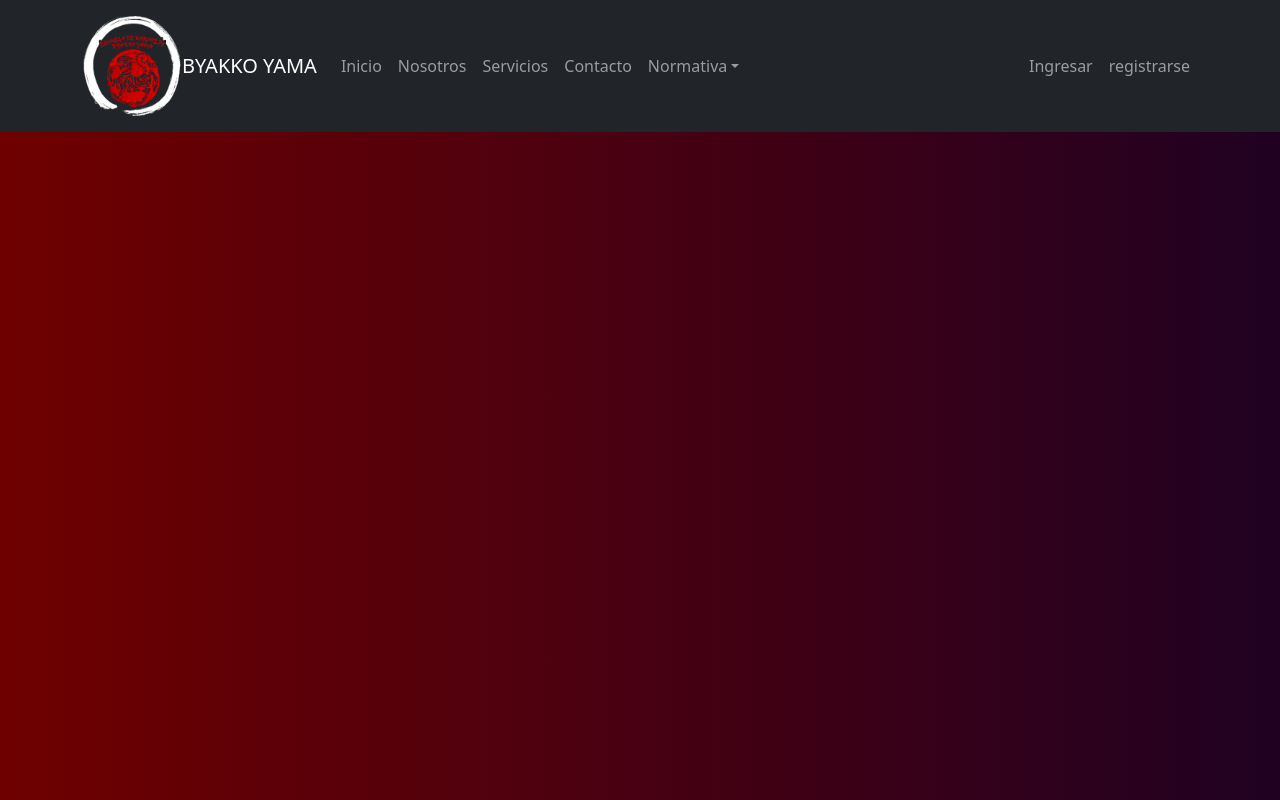
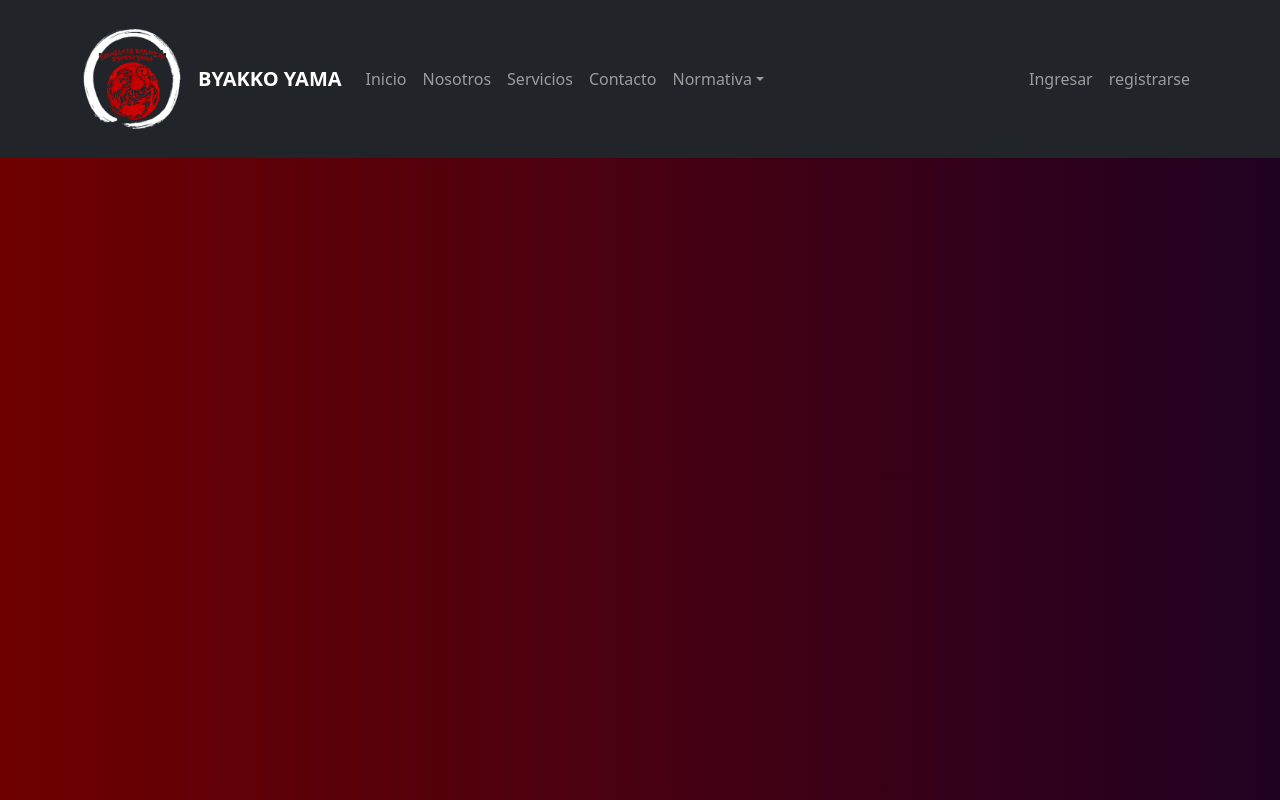
Before and after one commit to Aghent47/byakko, a React (Vite) app: page / in a window 1280 px wide. Built offline with nearby package versions, Linux system fonts and the light colour scheme.

Commit message:
Componente Navbar 1.0.1 OK

```diff
--- a/src/components/Nav.jsx
+++ b/src/components/Nav.jsx
@@ -7,8 +7,13 @@ export const Navb = () => {
     return (
         <Navbar collapseOnSelect expand="lg" bg="dark" variant="dark" className='py-3' >
             <Container>
-        <img src='/byakkoLogo.png' alt='byakko' className='logo' width='100px' height='100px'  />
-        <Navbar.Brand href="#home">BYAKKO YAMA</Navbar.Brand>
+                <nav class="navbar navbar-dark bg-dark">
+                        <a class="navbar-brand" href="#home">
+                            <img src='/byakkoLogo.png' alt='byakko' className='logo' width='100px' height='100px' />
+                        </a>
+                </nav>
+
+                <Navbar.Brand href="#home"><b>BYAKKO YAMA</b></Navbar.Brand>
                 <Navbar.Toggle aria-controls="responsive-navbar-nav" />
                 <Navbar.Collapse id="responsive-navbar-nav">
                     <Nav className="me-auto">
@@ -29,7 +34,7 @@ export const Navb = () => {
                         </NavDropdown>
                     </Nav>
                     <Nav>
-            <Nav.Link href="#deets">Ingresar</Nav.Link>
+                        <Nav.Link href="#ingresar">Ingresar</Nav.Link>
                         <Nav.Link eventKey={2} href="#registrase">
                             registrarse
                         </Nav.Link>
--- a/src/index.css
+++ b/src/index.css
@@ -1,7 +1,7 @@
 body{
-  background: #200122;  /* fallback for old browsers */
-  background: -webkit-linear-gradient(to right, #6f0000, #200122);  /* Chrome 10-25, Safari 5.1-6 */
-  background: linear-gradient(to right, #6f0000, #200122); /* W3C, IE 10+/ Edge, Firefox 16+, Chrome 26+, Opera 12+, Safari 7+ */
+  background: #200122;
+  background: -webkit-linear-gradient(to right, #6f0000, #200122);
+  background: linear-gradient(to right, #6f0000, #200122);
 
 }
 button {
```
Lines whose indentation alone changed are shown as unchanged.
